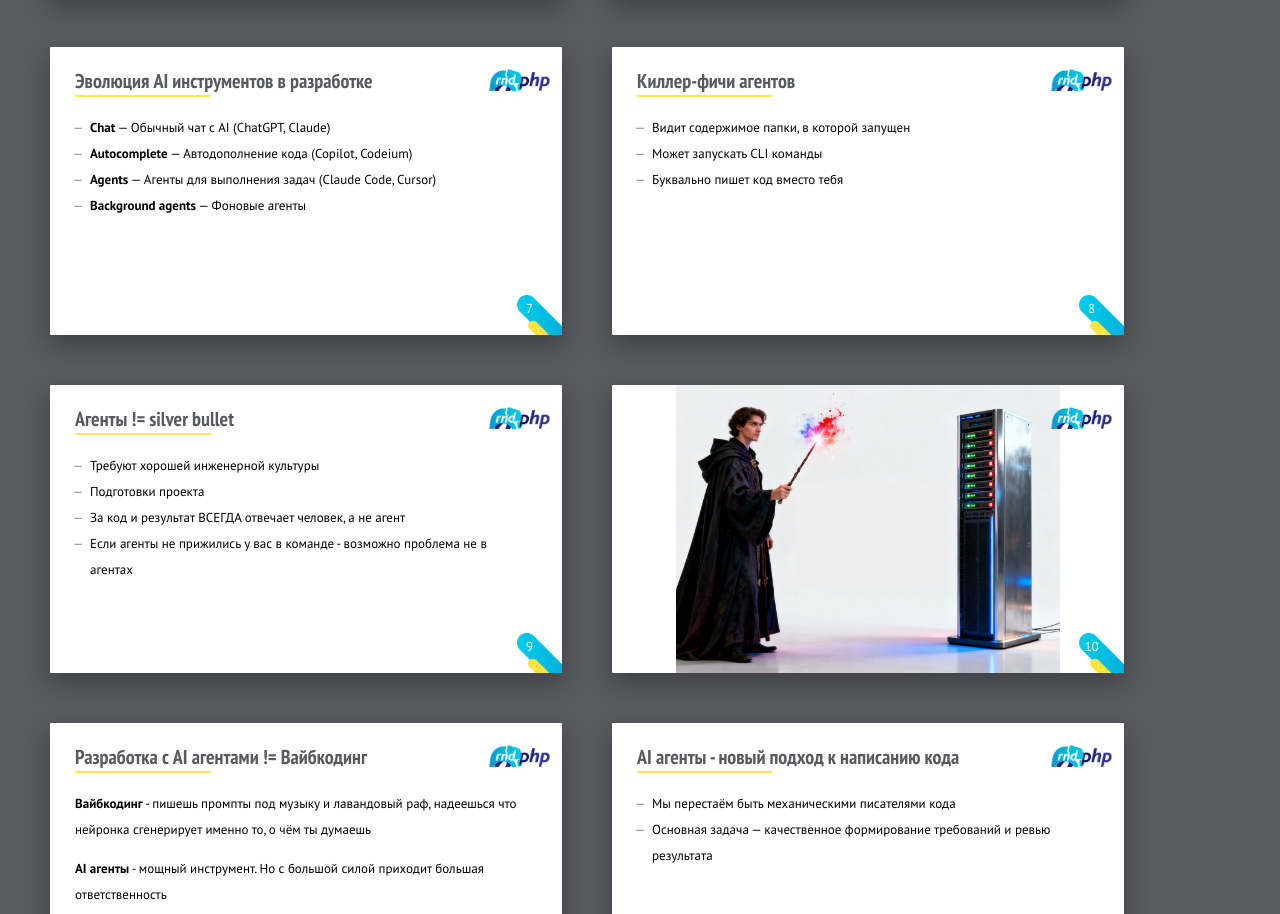
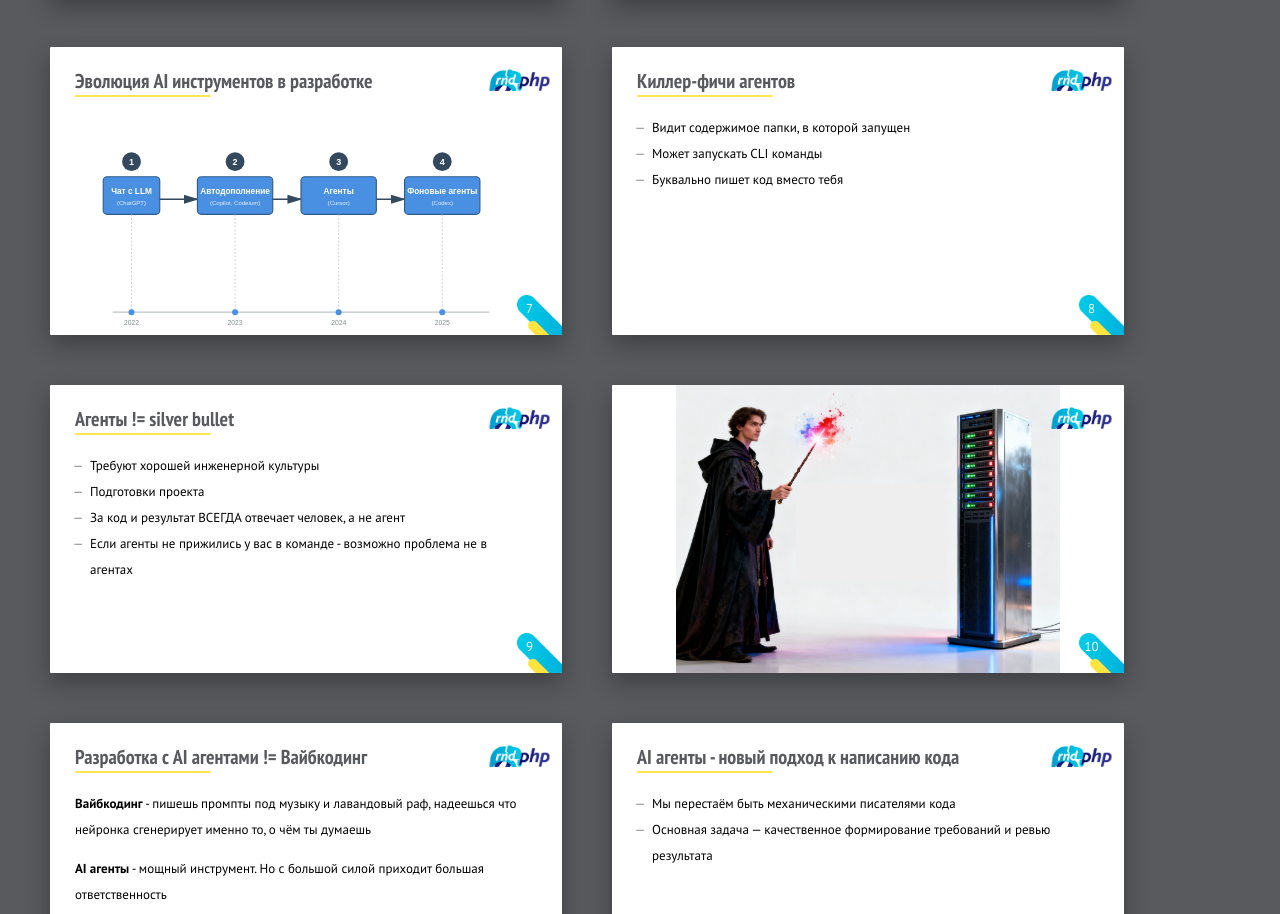
Before and after one commit to Happiest-d/rndphp-ai-agents, a website: page index.html in a window 1280 px wide. Shown: the part 1017-1931 px from the top of the page. Drawn offline with Linux system fonts and the light colour scheme.

Commit message:
feat(presentation): диаграмма инструментов

```diff
--- a/index.html
+++ b/index.html
@@ -52,12 +52,7 @@
 
 <section class="slide">
     <h2>Эволюция AI инструментов в разработке</h2>
-    <ul>
-        <li class="next"><b>Chat</b> — Обычный чат с AI (ChatGPT, Claude)</li>
-        <li class="next"><b>Autocomplete</b> — Автодополнение кода (Copilot, Codeium)</li>
-        <li class="next"><b>Agents</b> — Агенты для выполнения задач (Claude Code, Cursor)</li>
-        <li class="next"><b>Background agents</b> — Фоновые агенты</li>
-    </ul>
+    <img src="pictures/ai-evolution-diagram.svg" alt="Эволюция AI инструментов" style="width: 100%; height: auto; margin-top: 20px;">
 </section>
 
 <section class="slide">
```
Also changed, not shown: pictures/ai-evolution-diagram.svg (added).
